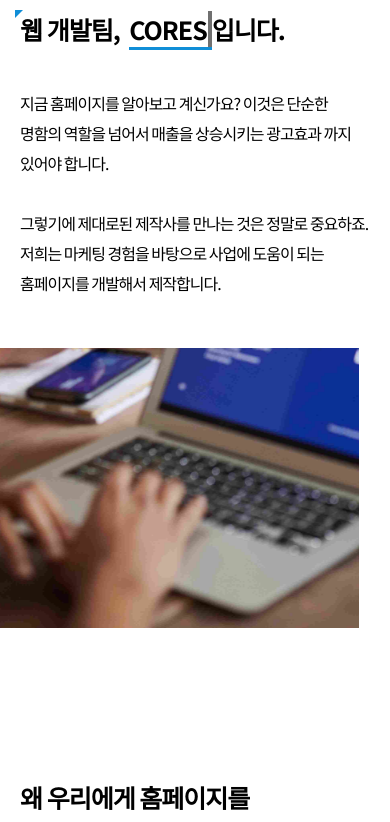
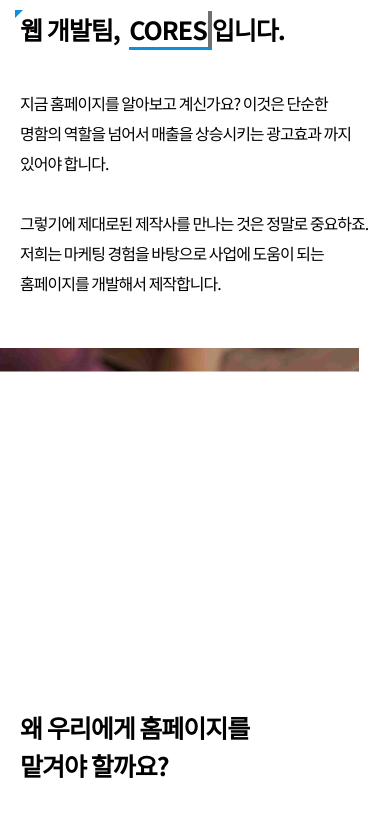
Before and after one commit to hbeautyacademy/hbeautyacademy, a React (Create React App) app: page / in a window 390 px wide. Shown: the part 914-1736 px from the top of the page. Built offline with nearby package versions, Linux system fonts and the light colour scheme.

Commit message:
해결완료!

```diff
--- a/src/App.css
+++ b/src/App.css
@@ -799,6 +799,7 @@
 /* -------------------------------------------------  */
 
 .fixed-bg-wrap-wrap {
+  margin-top: 120px;
   width: 100%;
   height: 100vh;
   height: 400px;
@@ -808,7 +809,6 @@
 }
 
 .fixed-bg-wrap {
-  margin-top: 120px;
   clip: rect(0, auto, auto, 0);
   position: absolute;
   top: 0;
@@ -831,7 +831,7 @@
 }
 
 @media (max-width:834px) {
-  .fixed-bg-wrap {
+  .fixed-bg-wrap-wrap {
     margin-top: 50px;
     height: 280px;
   }
--- a/src/routes/Intro.js
+++ b/src/routes/Intro.js
@@ -172,7 +172,7 @@
                     <div className={`fixed-bg-wrap slide-in00  + ${useScroll('.fixed-bg-wrap', 0.85).isShow ? 'slide-in01' : ''}`}>
                             <div className={`fixed-bg`}
                             style={{backgroundImage: 'url(/img/it05.jpg)',
-                            transform: `translateY(${(0 + (useScroll('.fixed-bg-wrap', 0).stateY * 0.1)) + 'px'})`
+                            transform: `translateY(${(-100 + (useScroll('.fixed-bg-wrap', 0).stateY * 0.1)) + 'px'})`
                             }}></div>
                     </div>
                 </div>
```
